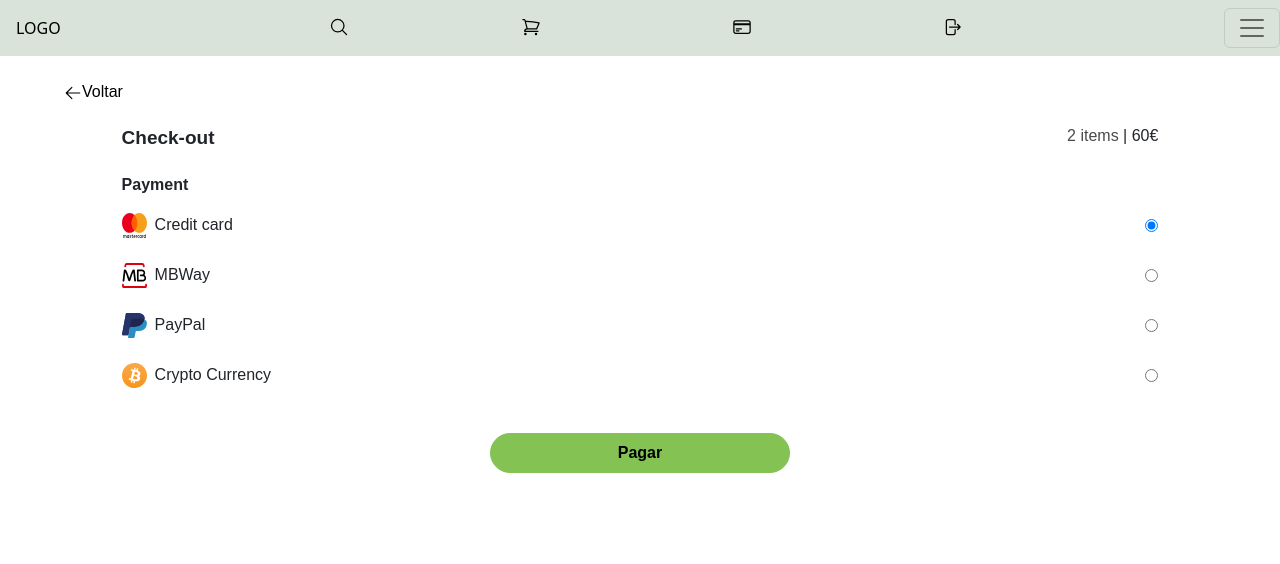
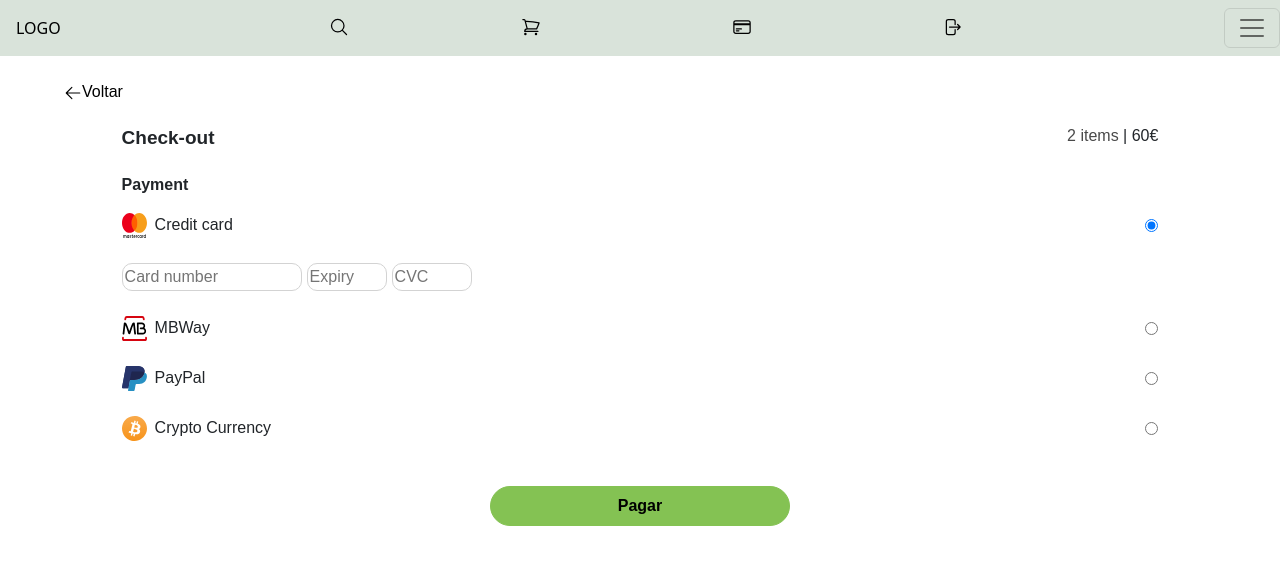
Before and after one commit to earthquake-algarve/react-service, a React (Create React App) app: page /checkout in a window 1280 px wide. Both pictures are taken after a click on the radio button 1151 px from the left and 225 px from the top of the page. Shown: the top 564 px of the page. Built offline with nearby package versions, Linux system fonts and the light colour scheme.

Commit message:
feat: show/hide divs on click in radio buttons in checkout page

```diff
--- a/src/pages/checkout/Checkout.js
+++ b/src/pages/checkout/Checkout.js
@@ -4,6 +4,41 @@ import {ArrowLeft} from "../../Icons";
 
 function popup(){
     alert("paid");
+}
+
+function openCreditCardInput(){
+    const checkRadioCc = document.getElementById("radio-cc")
+    const creditCardInput = document.getElementById("credit-card-input")
+    if(checkRadioCc.checked){
+        creditCardInput.style.display = "block";
+    }
+    else{
+        creditCardInput.style.display = "none";
+    }
+}
+
+function openMbWayInput(){
+    const checkRadioMb = document.getElementById("radio-mbway")
+    const mbwayInput = document.getElementById("mbway-input")
+    if(checkRadioMb.checked){
+        mbwayInput.style.display = "block";
+    }
+}
+
+function openPayPalInput(){
+    const checkRadioPayPal = document.getElementById("radio-paypal")
+    const paypalInput = document.getElementById("paypal-input")
+    if(checkRadioPayPal.checked){
+        paypalInput.style.display = "block";
+    }
+}
+
+function openCryptoInput(){
+    const checkRadioCrypto = document.getElementById("radio-crypto")
+    const cryptoInput = document.getElementById("crypto-input")
+    if(checkRadioCrypto.checked){
+        cryptoInput.style.display = "block";
+    }
 }
 
 
@@ -28,15 +63,27 @@ const Checkout = () => {
                 <img className="icon" alt="" src="img/mastercard.svg" />
                 <div className="title">Credit card</div>
             </div>
-            <input type="radio" name="radio-box" className="checkbox-icon"/>
+            <input type="radio" name="radio-box" id="radio-cc" onClick={openCreditCardInput}/>
         </div>
 
-        <div className="mbway">
+
+        <div className="credit-card-input" id="credit-card-input" style={{display: "none"}}>
+                <input type="number" placeholder="Card number"/>
+                <input type="number" placeholder="Expiry"/>
+                <input type="number" placeholder="CVC"/>
+        </div>
+
+
+        <div className="mbway" >
             <div className="icon-title">
                 <img className="icon" alt="" src="img/mbway.svg" />
                 <div className="title">MBWay</div>
             </div>
-            <input type="radio" name="radio-box" className="checkbox-icon" />
+            <input type="radio" name="radio-box" id="radio-mbway" onClick={openMbWayInput} />
+        </div>
+
+        <div id="mbway-input" style={{display: "none"}}>
+            <input type="number" placeholder="Mobile number"/>
         </div>
 
         <div className="paypal">
@@ -44,7 +91,11 @@ const Checkout = () => {
                 <img className="icon" alt="" src="img/paypal.svg" />
                 <div className="title">PayPal</div>
             </div>
-           <input type="radio" name="radio-box" className="checkbox-icon" />
+           <input type="radio" name="radio-box" id="radio-paypal" onClick={openPayPalInput}/>
+        </div>
+
+        <div id="paypal-input" style={{display: "none"}}>
+            You will be redirected to PayPal website
         </div>
 
         <div className="crypto-div">
@@ -52,7 +103,11 @@ const Checkout = () => {
                 <img className="icon" alt="" src="img/bitcoin.svg" />
                 <div className="title">Crypto Currency</div>
             </div>
-            <input type="radio" name="radio-box" className="checkbox-icon" />
+            <input type="radio" name="radio-box" id="radio-crypto" onClick={openCryptoInput} />
+        </div>
+
+        <div id="crypto-input" style={{display: "none"}}>
+            You will be redirected to Crypto website
         </div>
 
         <div className="payment-order">
--- a/src/pages/checkout/checkout.css
+++ b/src/pages/checkout/checkout.css
@@ -1,112 +1,3 @@
-/* .checkbox-icon {
-    left: 240px;
-    width: 20px;
-    overflow: hidden;
-}
-
-.checkbox-icon,
-.crypto-currency-div,
-.icon {
-    position: absolute;
-    top: 0;
-    height: 30px;
-  }
-.crypto-currency-div {
-    left: 45px;
-    display: flex;
-    align-items: center;
-    width: 170px;
-  }
-.icon {
-    left: 0;
-    width: 43px;
-    overflow: hidden;
-  }
-.carto-de-credito,
-.crypto-div,
-.mbway-div,
-.paypal-div {
-    position: absolute;
-    top: 361px;
-    left: 52px;
-    background-color: var(--color-white);
-    width: 260px;
-    height: 30px;
-    overflow: hidden;
-  }
-.carto-de-credito,
-.mbway-div,
-.paypal-div {
-    top: 308px;
-  }
-.carto-de-credito,
-.mbway-div {
-    top: 255px;
-  }
-  .carto-de-credito {
-    top: 202px;
-  }
-
-  .payment-b {
-    position: absolute;
-    top: 154px;
-    left: 54px;
-    display: inline-block;
-    width: 85px;
-    height: 25px;
-  }
-
-  .check-out-div,
-  .items-60 {
-    position: absolute;
-    top: 3px;
-    left: 198px;
-    display: inline-block;
-    width: 98px;
-    height: 21px;
-  }
-  .check-out-div {
-    top: 0;
-    left: 5px;
-    font-size: 20px;
-    color: black;
-    text-align: left;
-    width: 141px;
-    height: 26px;
-  }
-  .resumo-top-div {
-    position: absolute;
-    top: 85px;
-    left: 32px;
-    width: 300px;
-    height: 26px;
-    text-align: right;
-    font-size: var(--font-size-base);
-    color: var(--color-gray);
-  }
-  .pgina-de-checkout {
-    position: relative;
-    width: 100%;
-    height: 640px;
-    overflow: hidden;
-    text-align: left;
-
-  }
-
-.aqui{
-    position: absolute;
-    top: 500px;
-    left: 45px;
-    border-radius: var(--br-md);
-    background: #84c253;
-    width: 300px;
-    height: 40px;
-    text-align: center;
-    font-weight: bold;
-    border-radius: 50px;
-    border: 1px solid #84c253;
-} */
-
 .page-checkout{
   display: flex;
   flex-direction: column;
@@ -184,3 +75,27 @@ img{
 .pay-button:hover{
   background: #71a847;
 }
+
+.credit-card-input, #mbway-input, #paypal-input, #crypto-input{
+  width: 90%;
+  display: flex;
+  margin-bottom: 25px;
+}
+.credit-card-input input{
+  border: 1px solid lightgray;
+  border-radius: 10px;
+  margin-right: 5px;
+}
+.credit-card-input input:nth-child(1){
+  width: 180px;
+}
+.credit-card-input input:nth-child(2),.credit-card-input input:nth-child(3){
+  width:  80px;
+}
+
+#mbway-input input{
+  border: 1px solid lightgray;
+  border-radius: 10px;
+  margin-right: 5px;
+  width: 100px;
+}
```
